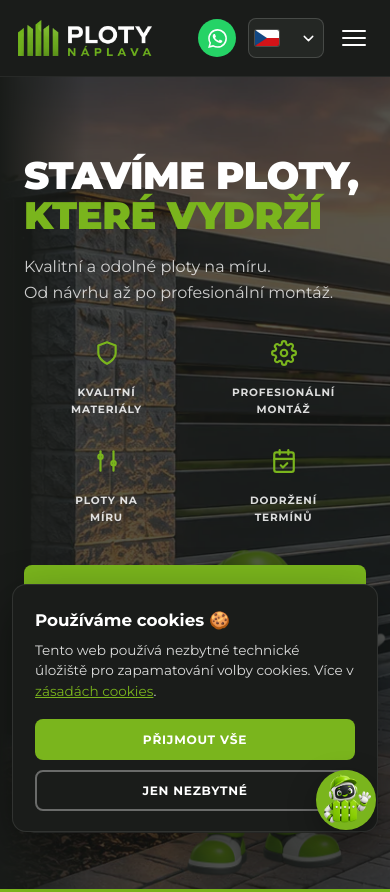
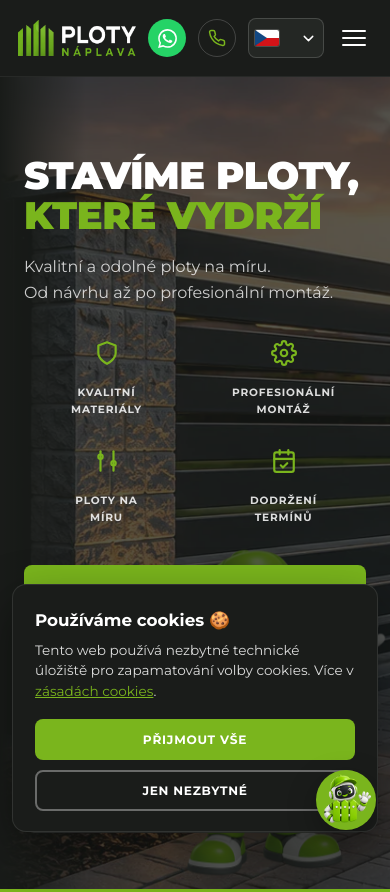
Before and after one commit to cuketka69/plotynaplava, a website: page index.html in a window 390 px wide. Shown: the top 892 px of the page. Drawn offline with Linux system fonts and the light colour scheme.

Commit message:
Přidání telefonní ikony do mobilního headeru

```diff
--- a/index.html
+++ b/index.html
@@ -105,6 +105,7 @@
       </nav>
 
       <a class="header__whatsapp" href="https://wa.me/420723123456?text=Dobr%C3%BD%20den%2C%20m%C3%A1m%20z%C3%A1jem%20o%20plot." target="_blank" rel="noopener" aria-label="Napsat nám na WhatsApp"><svg viewBox="0 0 24 24" width="19" height="19" fill="currentColor" aria-hidden="true"><path d="M20.5 3.5A11.8 11.8 0 0 0 12.08 0C5.55 0 .24 5.3.24 11.83c0 2.09.55 4.13 1.59 5.93L.13 24l6.38-1.67a11.83 11.83 0 0 0 5.57 1.42h.01c6.53 0 11.84-5.31 11.84-11.84 0-3.16-1.23-6.13-3.43-8.41ZM12.09 21.8h-.01a9.85 9.85 0 0 1-5.02-1.38l-.36-.21-3.79.99 1.01-3.69-.23-.38a9.84 9.84 0 1 1 8.4 4.67Zm5.41-7.38c-.3-.15-1.78-.88-2.05-.98-.28-.1-.47-.15-.67.15-.2.3-.77.98-.94 1.18-.17.2-.35.22-.65.07-.3-.15-1.27-.47-2.42-1.5-.9-.8-1.51-1.79-1.69-2.09-.18-.3-.02-.46.13-.61.14-.14.3-.35.45-.52.15-.18.2-.3.3-.5.1-.2.05-.37-.02-.52-.08-.15-.67-1.61-.92-2.21-.24-.58-.49-.5-.67-.51h-.57c-.2 0-.52.07-.79.37-.27.3-1.04 1.02-1.04 2.49 0 1.47 1.07 2.89 1.22 3.09.15.2 2.11 3.22 5.1 4.51.71.31 1.27.5 1.7.64.71.23 1.36.2 1.87.12.57-.09 1.78-.73 2.03-1.43.25-.7.25-1.3.17-1.43-.07-.12-.27-.2-.57-.35Z"/></svg></a>
+      <a class="header__phone" href="tel:+420723123456" aria-label="Zavolat na +420 723 123 456"><svg viewBox="0 0 24 24" width="18" height="18" fill="none" stroke="currentColor" stroke-width="2" stroke-linecap="round" stroke-linejoin="round" aria-hidden="true"><path d="M22 16.92v3a2 2 0 0 1-2.18 2 19.79 19.79 0 0 1-8.63-3.07 19.5 19.5 0 0 1-6-6 19.79 19.79 0 0 1-3.07-8.67A2 2 0 0 1 4.11 2h3a2 2 0 0 1 2 1.72c.127.96.361 1.903.7 2.81a2 2 0 0 1-.45 2.11L8.09 9.91a16 16 0 0 0 6 6l1.27-1.27a2 2 0 0 1 2.11-.45c.907.339 1.85.573 2.81.7A2 2 0 0 1 22 16.92z"></path></svg></a>
       <div class="language-switcher">
         <button class="language-select" id="languageToggle" type="button" aria-label="Jazyk stránky" aria-haspopup="listbox" aria-expanded="false">
           <img id="languageCurrentFlag" class="language-current-flag" src="cz.webp" alt="Čeština" width="24" height="16" />
--- a/styles.css
+++ b/styles.css
@@ -189,6 +189,14 @@ svg { display: block; }
   transition: transform .2s ease, background .2s ease;
 }
 .header__whatsapp:hover { background: #1ebe5d; color: #fff; transform: scale(1.05); }
+
+.header__phone {
+  display: none; align-items: center; justify-content: center;
+  width: 38px; height: 38px; flex: 0 0 38px; border-radius: 50%;
+  border: 1px solid rgba(255,255,255,.18); color: var(--green);
+  transition: transform .2s ease, background .2s ease, border-color .2s ease;
+}
+.header__phone:hover { background: rgba(122,181,29,.16); border-color: var(--green); transform: scale(1.05); }
 
 .nav-toggle {
   display: none; background: none; border: 0; cursor: pointer;
@@ -928,6 +936,7 @@ svg { display: block; }
   .nav, .btn-phone, .header__cta { display: none; }
   .nav-toggle { display: flex; margin-left: 0; }
   .header__whatsapp { display: inline-flex; margin-left: auto; }
+  .header__phone { display: inline-flex; }
   .language-switcher { margin-left: 0; }
   .whatsapp-float { display: none; }
   .nav.is-open {
```
